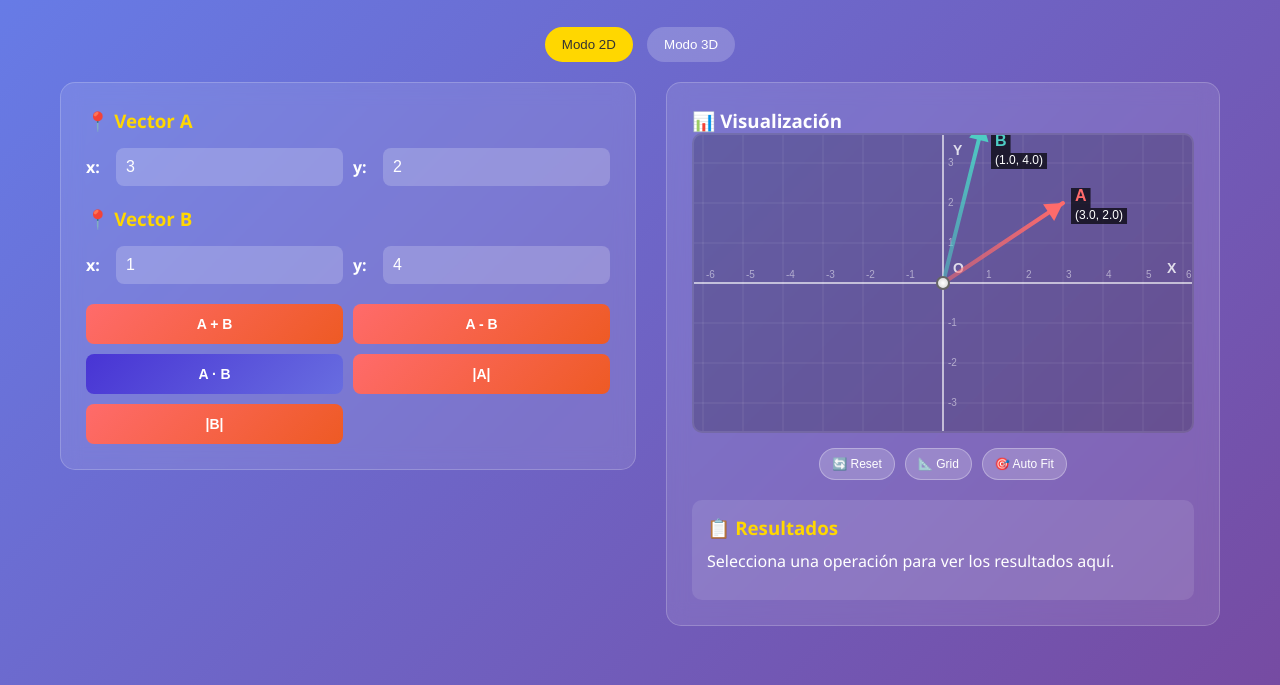
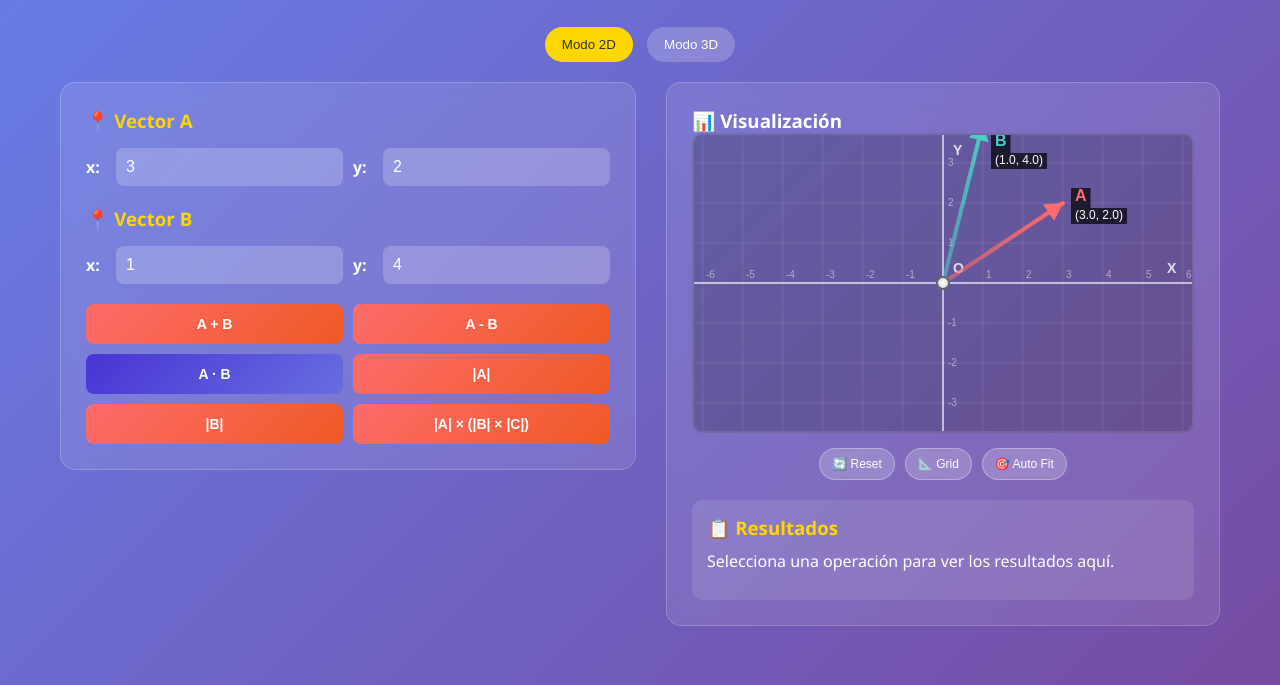
Before and after one commit to MauAlex1710/Calculadora-de-vectores, a plain HTML site: page index.html in a window 1280 px wide. Shown: the part 115-800 px from the top of the page. Drawn offline with nearby package versions, Linux system fonts and the light colour scheme.

Commit message:
Update index.html

```diff
--- a/index.html
+++ b/index.html
@@ -51,6 +51,7 @@
                     <button class="btn secondary" onclick="calculate('producto_cruz')" id="cruz-btn" style="display:none;">A × B</button>
                     <button class="btn" onclick="calculate('magnitud_a')">|A|</button>
                     <button class="btn" onclick="calculate('magnitud_b')">|B|</button>
+                    <button class="btn" onclick="calculate('producto_triple')">|A| × (|B| × |C|)</button>
                 </div>
             </div>
 
```
